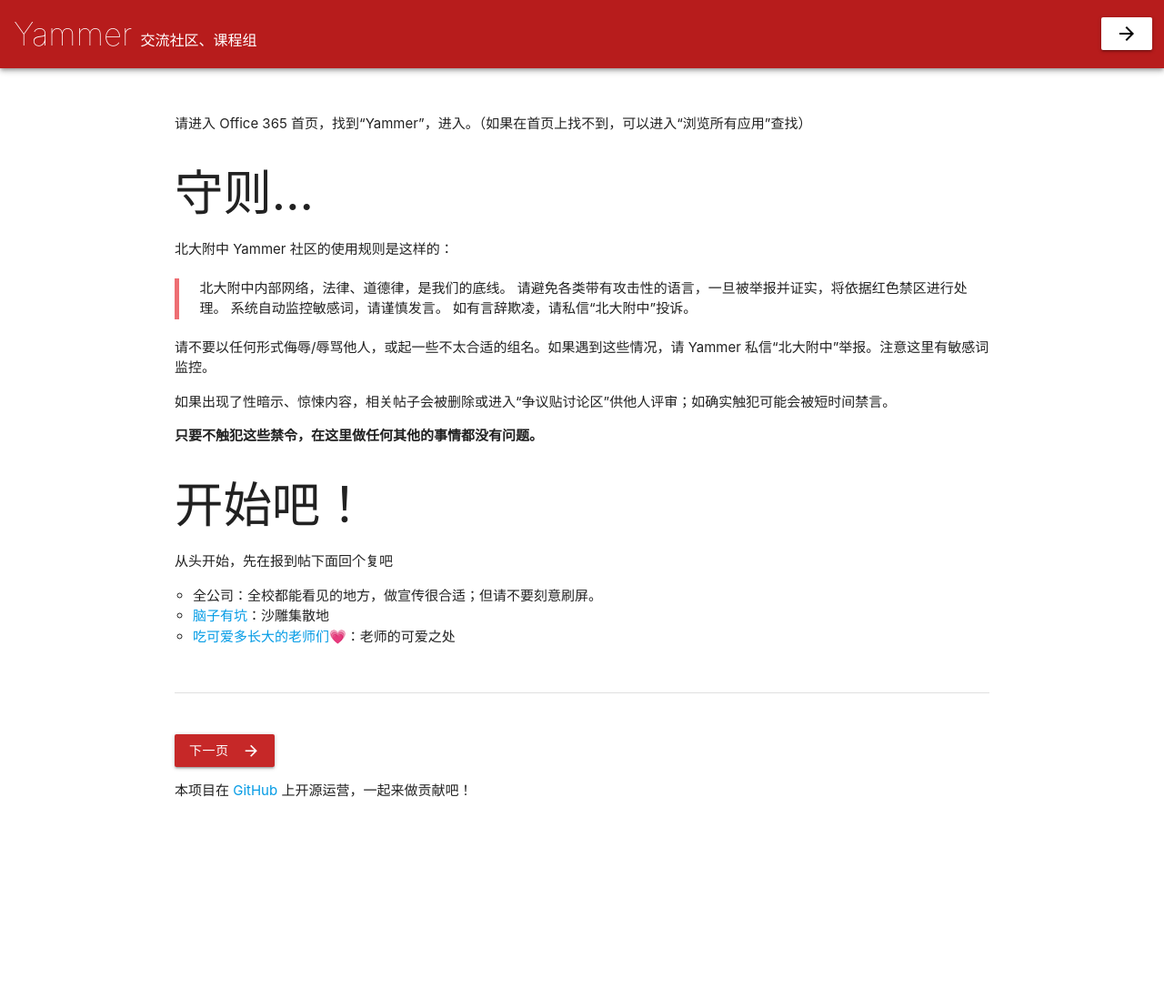
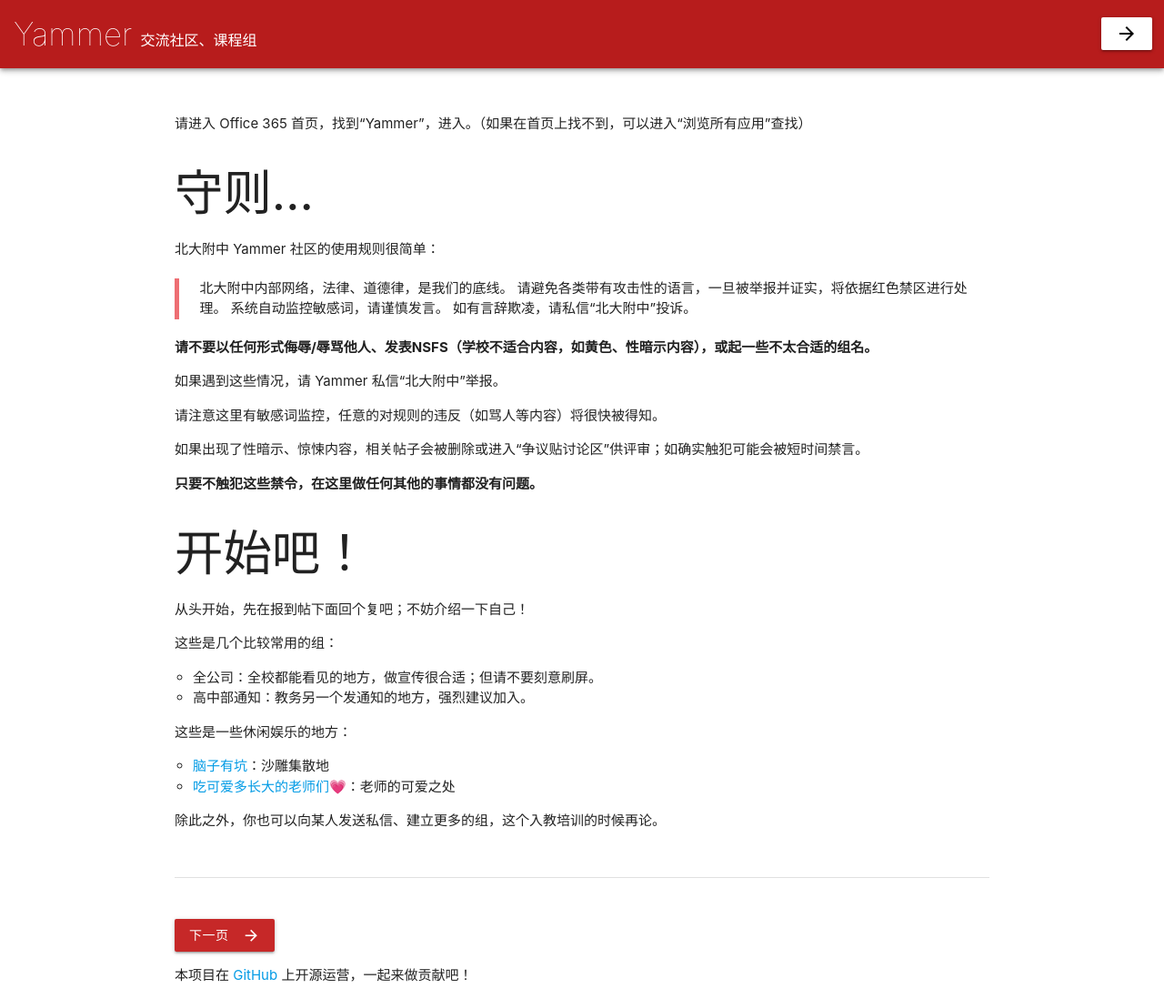
Before and after one commit to pkuschool/intro, a Jekyll site: the page built from 14-Yammer.md, in a window 1280 px wide. Shown: the whole page at 91% size. Built offline with Jekyll 4.4.1, drawn with Linux system fonts in a browser that asks for light colours; nearby versions of some CDN libraries; our own code applies the rules of GitHub Pages for plain Markdown files; before the commit the page ends 900 px from its top, so only the background shows below that.

Commit message:
Update 14-Yammer.md

```diff
--- a/14-Yammer.md
+++ b/14-Yammer.md
@@ -11,22 +11,34 @@ next: ../15/
 
 ## 守则...
 
-北大附中 Yammer 社区的使用规则是这样的：
+北大附中 Yammer 社区的使用规则很简单：
 
 > 北大附中内部网络，法律、道德律，是我们的底线。 请避免各类带有攻击性的语言，一旦被举报并证实，将依据红色禁区进行处理。 系统自动监控敏感词，请谨慎发言。 如有言辞欺凌，请私信“北大附中”投诉。
 
-请不要以任何形式侮辱/辱骂他人，或起一些不太合适的组名。如果遇到这些情况，请 Yammer 私信“北大附中”举报。注意这里有敏感词监控。
+**请不要以任何形式侮辱/辱骂他人、发表NSFS（学校不适合内容，如黄色、性暗示内容），或起一些不太合适的组名。**
 
-如果出现了性暗示、惊悚内容，相关帖子会被删除或进入“争议贴讨论区”供他人评审；如确实触犯可能会被短时间禁言。
+如果遇到这些情况，请 Yammer 私信“北大附中”举报。
+
+请注意这里有敏感词监控，任意的对规则的违反（如骂人等内容）将很快被得知。
+
+如果出现了性暗示、惊悚内容，相关帖子会被删除或进入“争议贴讨论区”供评审；如确实触犯可能会被短时间禁言。
 
 **只要不触犯这些禁令，在这里做任何其他的事情都没有问题。**
 
 ## 开始吧！
 
-从头开始，先在报到帖下面回个复吧
+从头开始，先在报到帖下面回个复吧；不妨介绍一下自己！
 
+<!--https://www.yammer.com/i.pkuschool.edu.cn/#/threads/inGroup?type=in_group&feedId=6497935360&view=all-->
 
+这些是几个比较常用的组：
 
 - 全公司：全校都能看见的地方，做宣传很合适；但请不要刻意刷屏。
+- 高中部通知：教务另一个发通知的地方，强烈建议加入。
+
+这些是一些休闲娱乐的地方：
+
 - [脑子有坑](https://www.yammer.com/i.pkuschool.edu.cn/#/threads/inGroup?type=in_group&feedId=13288384)：沙雕集散地
 - [吃可爱多长大的老师们💗](https://www.yammer.com/i.pkuschool.edu.cn/#/threads/inGroup?type=in_group&feedId=16802124)：老师的可爱之处
+
+除此之外，你也可以向某人发送私信、建立更多的组，这个入教培训的时候再论。
```
